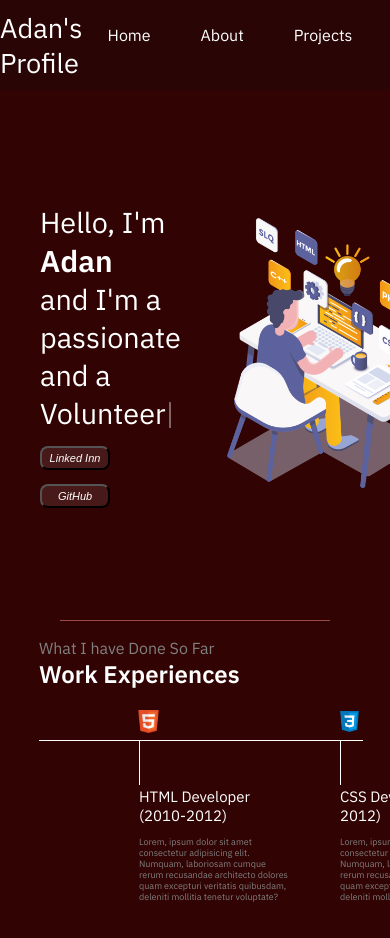
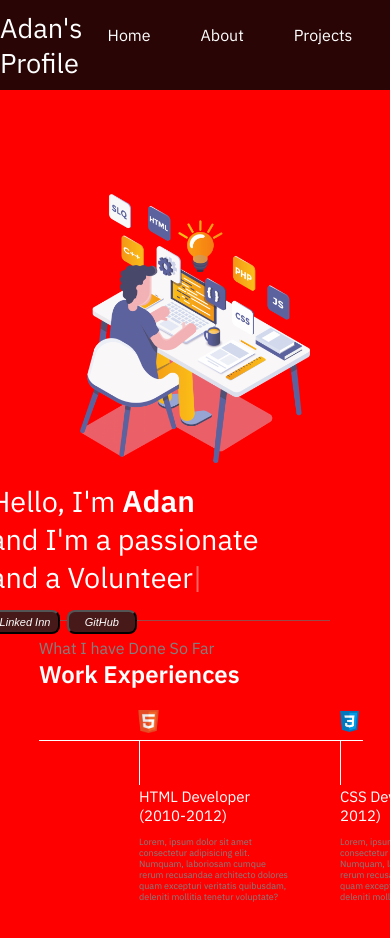
Before and after one commit to sherryadan/Personal-Portfolio, a plain HTML site: page index.html in a window 390 px wide. Shown: the top 938 px of the page. Drawn offline with nearby package versions, Linux system fonts and the light colour scheme.

Commit message:
Changes to be committed:

```diff
--- a/style.css
+++ b/style.css
@@ -215,3 +215,12 @@ footer .footer-rights{
     color: rgb(184, 170, 170);
     text-align: center;
 }
+@media screen and (max-width: 786px) {
+    .firstsection{
+        flex-direction: column-reverse;
+    }
+    body{
+        background-color: red;
+
+    }
+}
```
